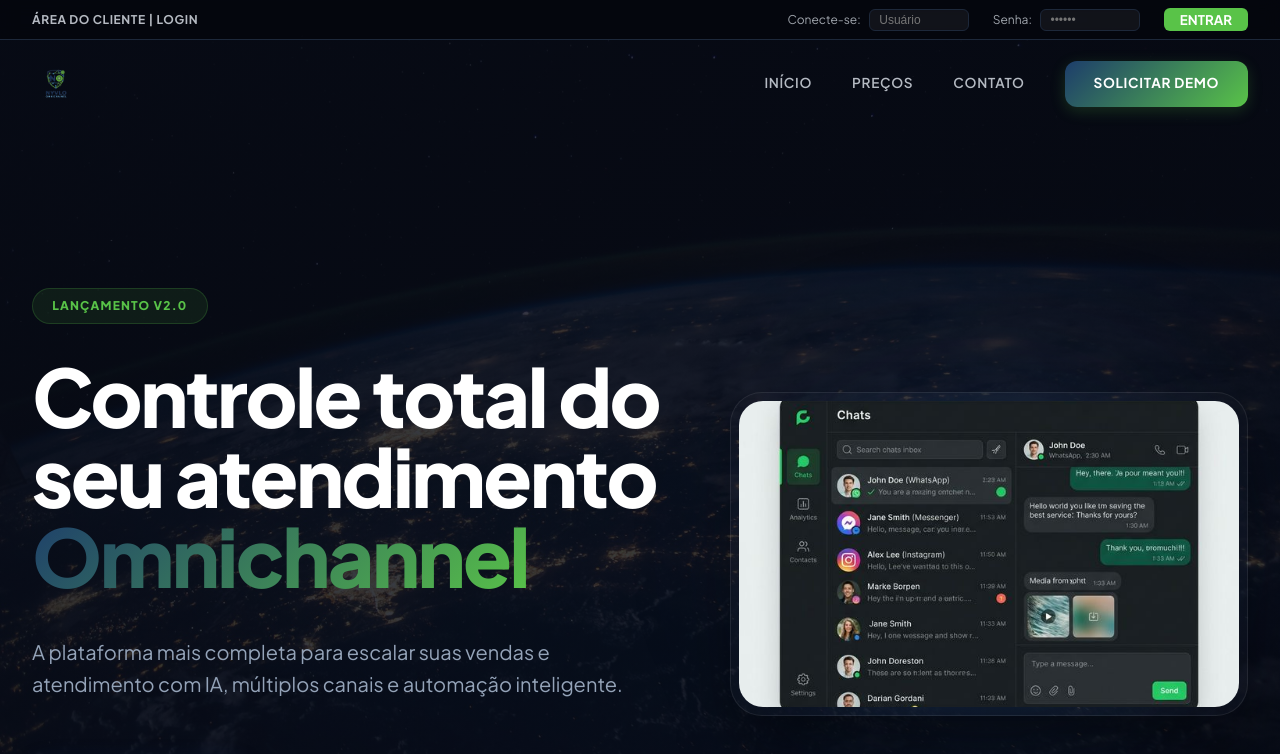
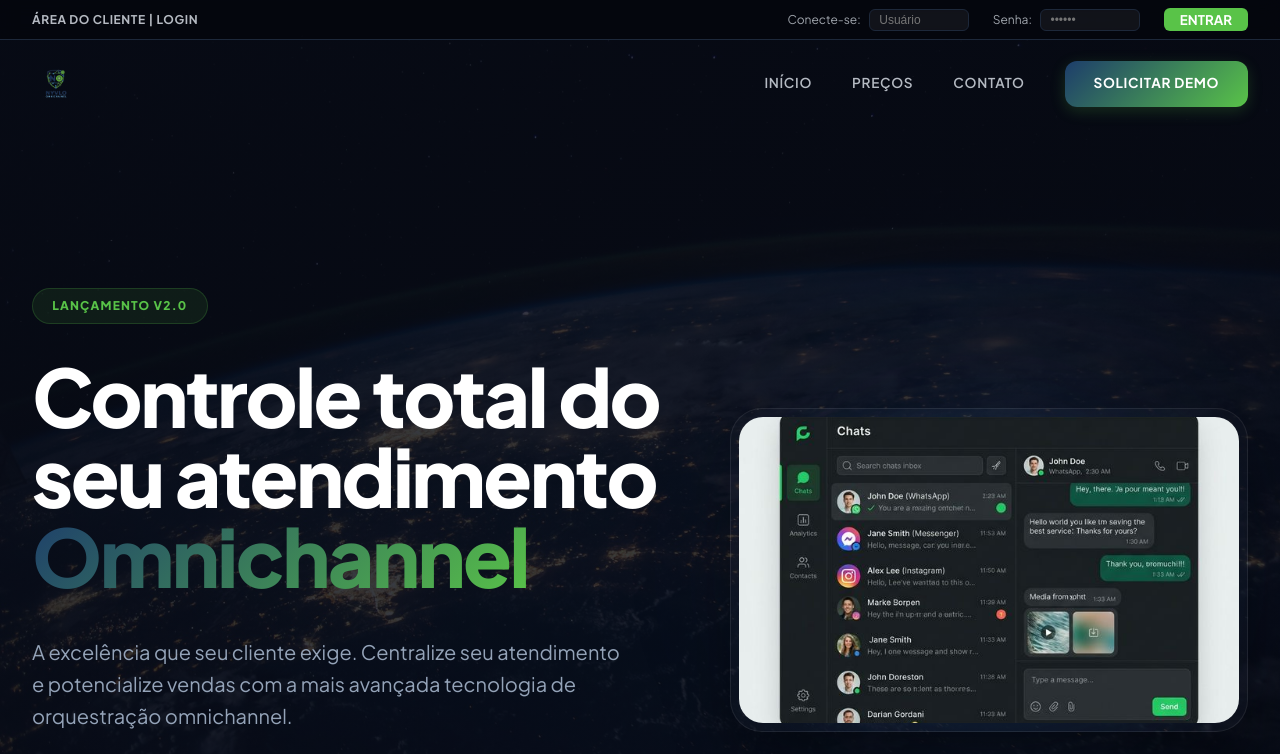
Before and after one commit to Nyvlo/Site-Nyvlo, a Vue app: page / in a window 1280 px wide. Shown: the top 754 px of the page. Built offline with nearby package versions, Linux system fonts and the light colour scheme.

Commit message:
chore: update hero section copywriting per user request

```diff
--- a/src/components/Hero.vue
+++ b/src/components/Hero.vue
@@ -35,7 +35,7 @@ onUnmounted(() => {
         <div class="hero-content animate-fade-in">
           <span class="badge">Lançamento v2.0</span>
           <h1>Controle total do seu atendimento <span class="brand-gradient-text">Omnichannel</span></h1>
-          <p>A plataforma mais completa para escalar suas vendas e atendimento com IA, múltiplos canais e automação inteligente.</p>
+          <p>A excelência que seu cliente exige. Centralize seu atendimento e potencialize vendas com a mais avançada tecnologia de orquestração omnichannel.</p>
           <div class="hero-actions">
             <a href="#contact" class="btn-cta bg-gradient">Começar agora</a>
             <a href="#contact" class="btn-secondary glass">Ver demonstração</a>
```
